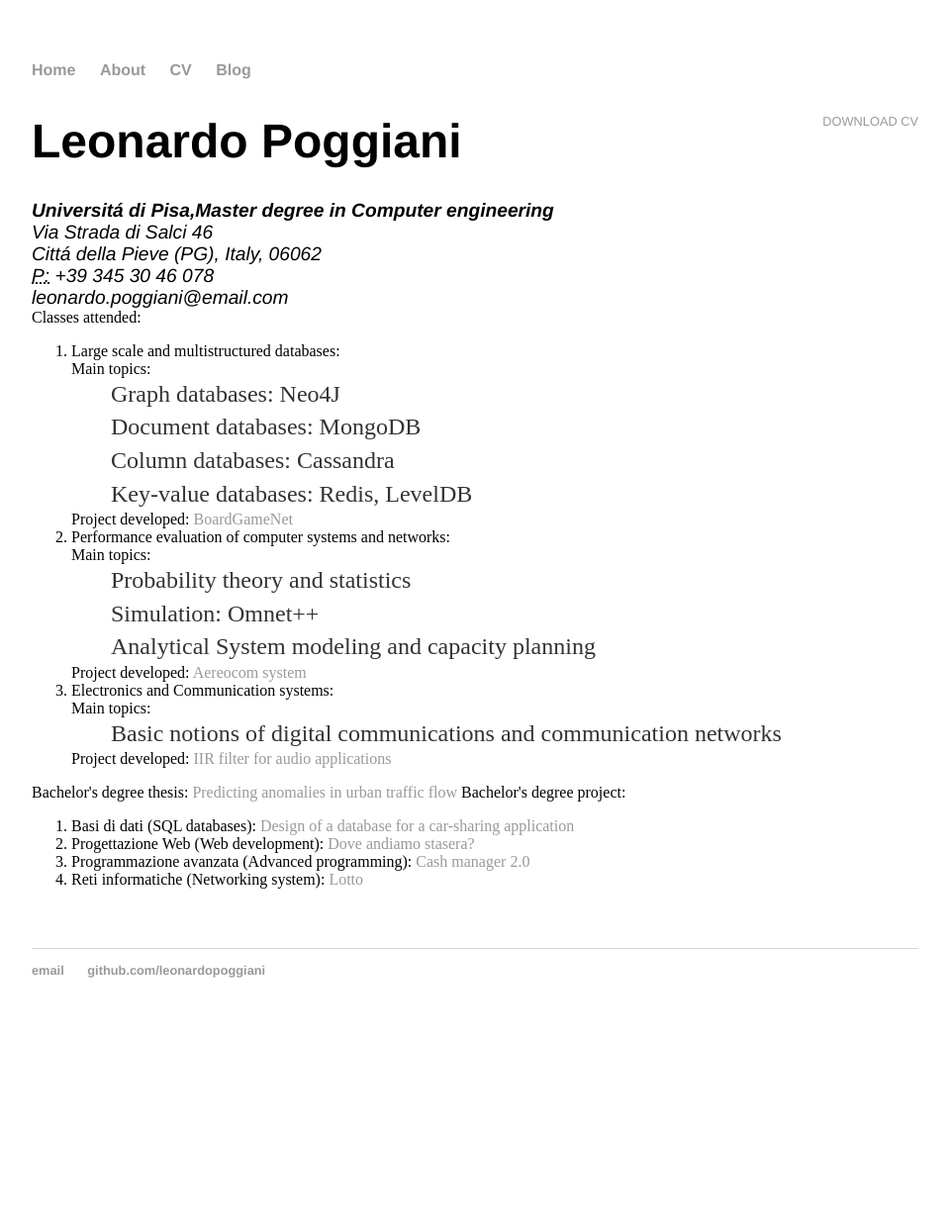
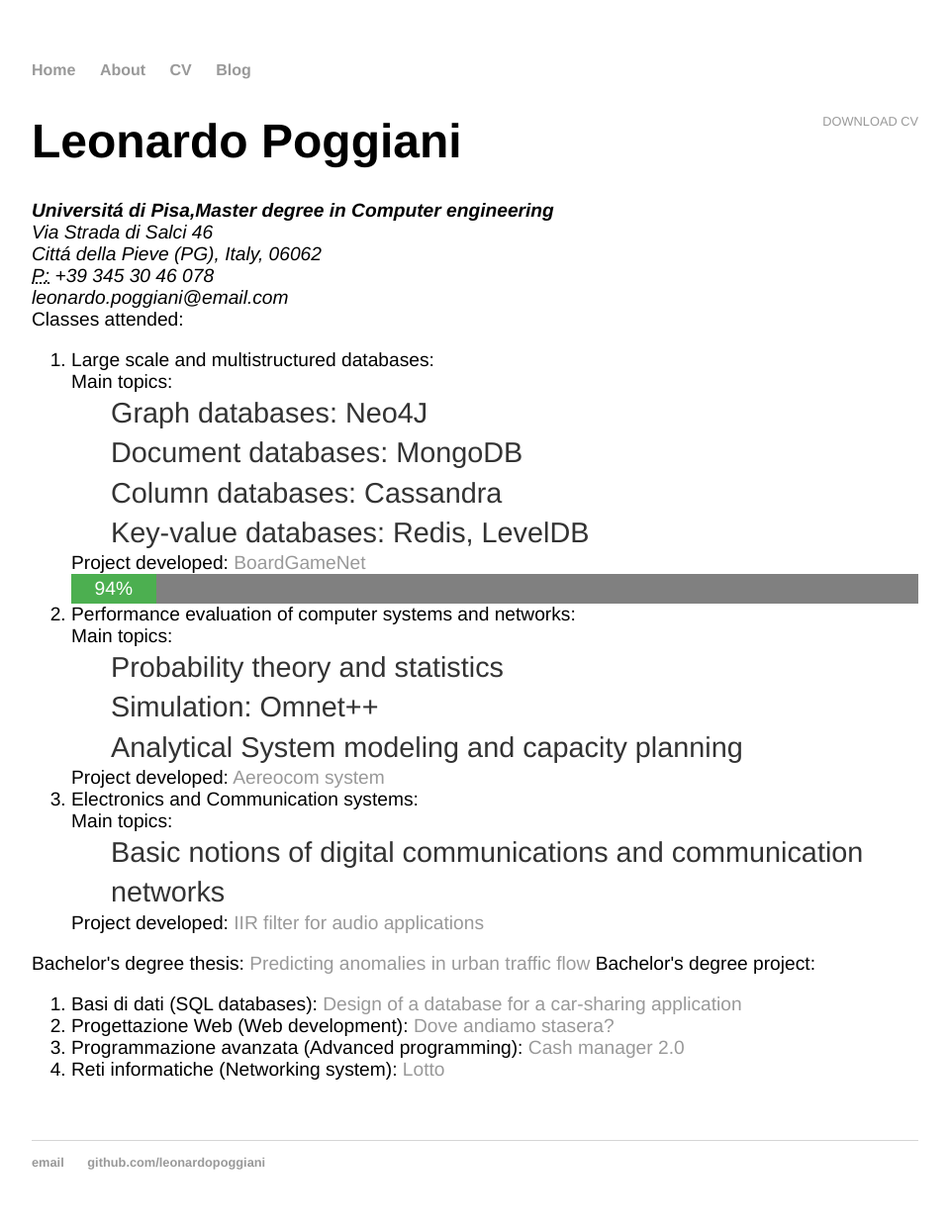
Before and after one commit to leonardopoggiani/leonardopoggiani.github.io, a Jekyll site: the page built from cv/index.html, in a window 1280 px wide. Shown: the whole page at 99% size, without its empty margins (160-1119 px from the left). Built offline with Jekyll 4.4.1, drawn with Linux system fonts in a browser that asks for light colours; before the commit the page ends 1050 px from its top, so only the background shows below that.

Commit message:
progress bar per voto e css

```diff
--- a/css/main.css
+++ b/css/main.css
@@ -27,3 +27,19 @@ ul.posts li { list-style: none; }
 .cv address, .cv .download { font-family: 'Helvetica', 'Arial', 'Sans-Serif'; }
 .cv address, .cv p { font-size: 1.2em; }
 .cv .download { float: right; font-size: .8em; text-transform: uppercase; }
+.cv projects{ font-family: 'Helvetica', 'Arial', 'Sans-Serif'; }
+.cv projects { font-size: 1.2em; }
+
+#progressBar {
+    width: 100%;
+    background-color: grey;
+  }
+
+#mark {
+    width: 10%;
+    height: 30px;
+    background-color: #4CAF50;
+    text-align: center;
+    line-height: 30px;
+    color: white;
+}
--- a/cv/index.html
+++ b/cv/index.html
@@ -14,6 +14,7 @@ title: CV of Leonardo Poggiani
 			<span class="obfuscate">leonardo.poggiani@email.com</span>
 			</address>
 
+			<projects>
 			Classes attended:
 			<ol>
 				<li>Large scale and multistructured databases: <br>
@@ -24,6 +25,9 @@ title: CV of Leonardo Poggiani
 					<ul>Key-value databases: Redis, LevelDB</ul>
 					Project developed: <a href="https://github.com/leonardopoggiani/Large-Scale-Project">BoardGameNet</a>
 
+					<div id="progressBar">
+						<div id="mark">94%</div>
+					</div>
 				</li>
 				<li>Performance evaluation of computer systems and networks: <br>
 					Main topics:
@@ -51,5 +55,6 @@ title: CV of Leonardo Poggiani
 				<li>Reti informatiche (Networking system): <a href="https://github.com/leonardopoggiani/Lotto"> Lotto</a> </li>
 
 			</ol>
+			</projects>
 
 	</div>
```
